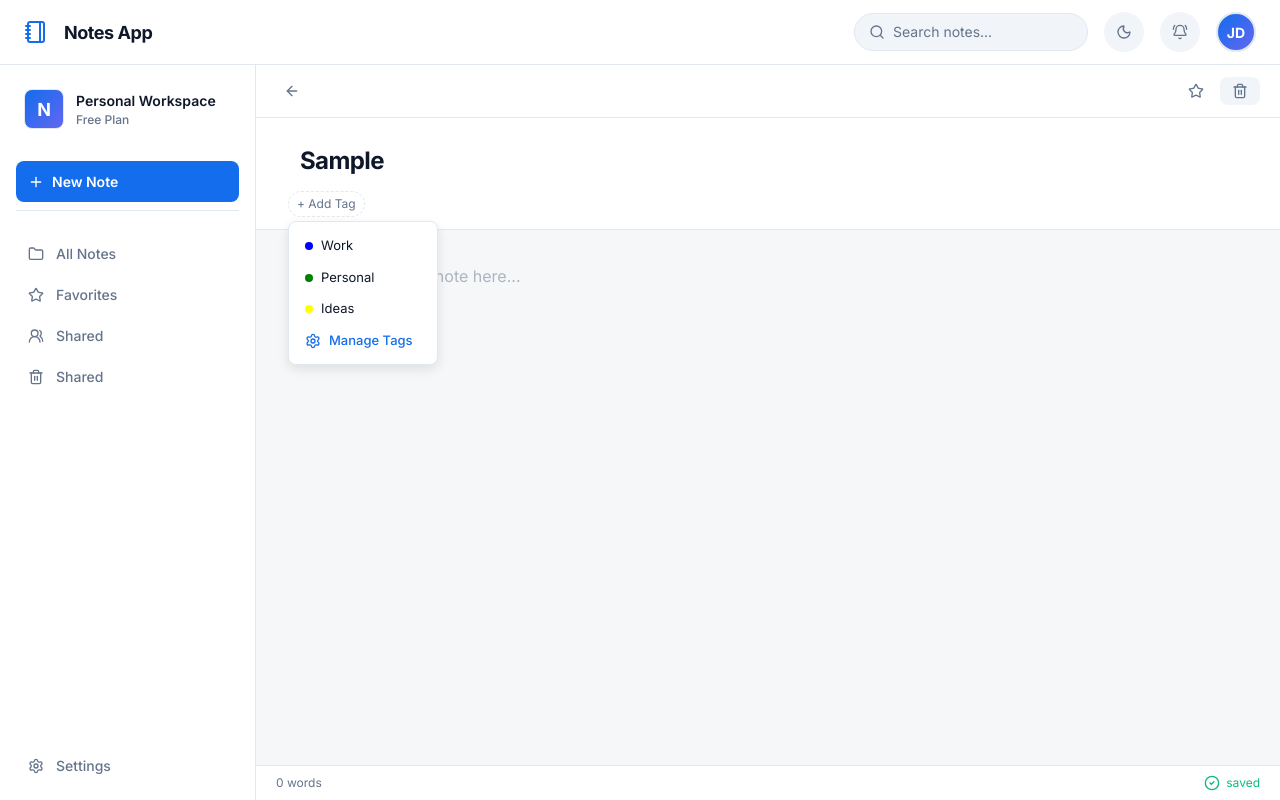
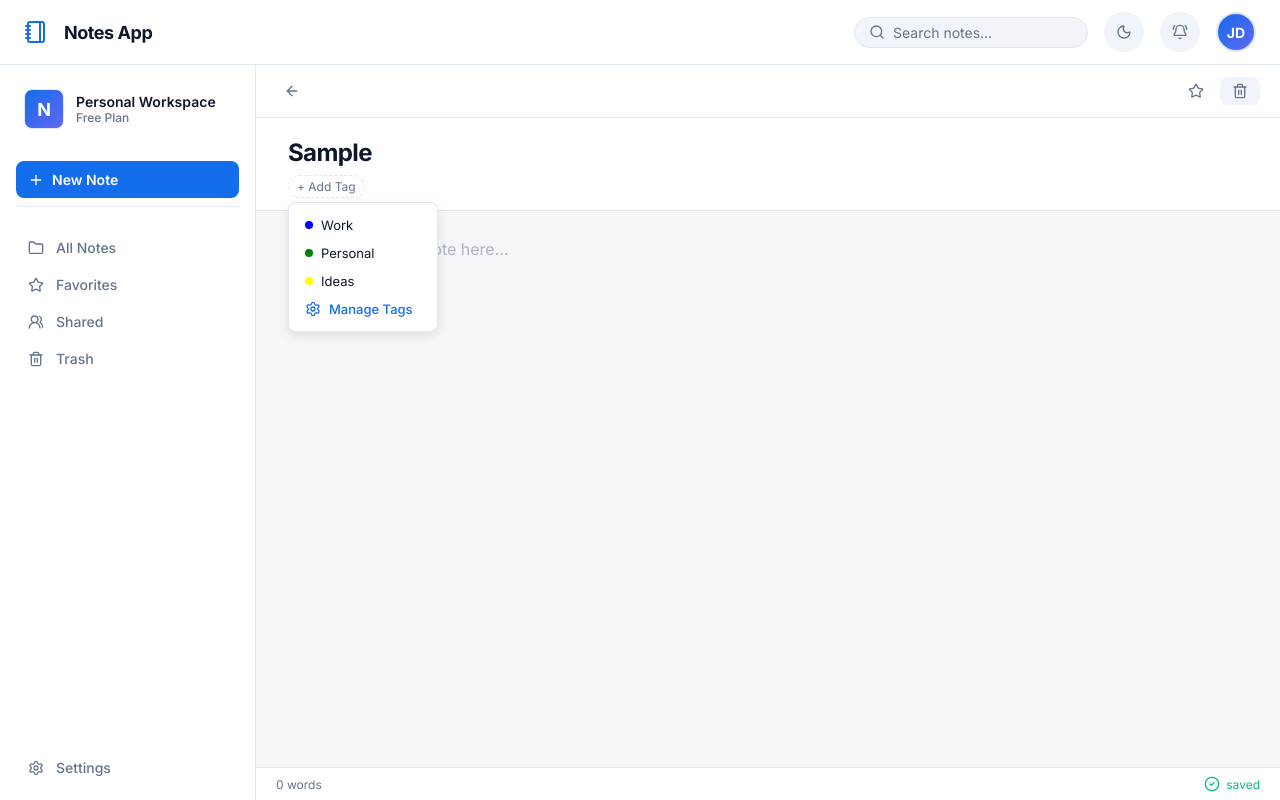
Before and after one commit to Afisphbl/note-app, a React (Create React App) app: page /note/fc45043d-7a7c-48d7-8830-be532e0906df in a window 1280 px wide. Both pictures are taken after typing "Sample" into the empty fields and a click on the button "+ Add Tag". Built offline with nearby package versions, Linux system fonts and the light colour scheme.

Commit message:
feat: enhance NoteEditor and SideBar components with improved state management and routing

```diff
--- a/public/index.html
+++ b/public/index.html
@@ -8,34 +8,11 @@
       name="description"
       content="Note app by Afis with live preview,Tags and more feature"
     />
-    <script src="https://cdn.tailwindcss.com?plugins=forms,container-queries"></script>
     <link
       href="https://fonts.googleapis.com/css2?family=Material+Symbols+Outlined:wght,FILL@100..700,0..1&amp;display=swap"
       rel="stylesheet"
     />
-    <script id="tailwind-config">
-      tailwind.config = {
-        darkMode: "class",
-        theme: {
-          extend: {
-            colors: {
-              primary: "#136dec",
-              "background-light": "#f6f7f8",
-              "background-dark": "#101822",
-            },
-            fontFamily: {
-              display: ["Inter"],
-            },
-            borderRadius: {
-              DEFAULT: "0.25rem",
-              lg: "0.5rem",
-              xl: "0.75rem",
-              full: "9999px",
-            },
-          },
-        },
-      };
-    </script>
+
     <title>Note App</title>
   </head>
   <body>
--- a/src/App.jsx
+++ b/src/App.jsx
@@ -1,5 +1,5 @@
 import React from "react";
-import { BrowserRouter, Routes, Route } from "react-router";
+import { BrowserRouter, Routes, Route, Outlet } from "react-router";
 import Header from "./components/Header/Header";
 import SideBar from "./components/SideBar/SideBar";
 import NoteEditor from "./components/Note/NoteEditor";
@@ -12,7 +12,7 @@ function App() {
         <main className="app-main">
           <SideBar />
           <Routes>
-            <Route path="/">
+            <Route path="/" element={<Outlet />}>
               <Route path="note/:id" element={<NoteEditor />} />
             </Route>
           </Routes>
--- a/src/Pages/Note.jsx
+++ /dev/null
@@ -1,6 +0,0 @@
-import Notes from "../components/Note/NoteEditor";
-function Note() {
-  return <Notes />;
-}
-
-export default Note;
--- a/src/components/Note/NoteEditor.jsx
+++ b/src/components/Note/NoteEditor.jsx
@@ -1,4 +1,5 @@
-import React, { useState } from "react";
+import React, { useEffect, useState } from "react";
+import { Link } from "react-router";
 import {
   ArrowLeft,
   StarIcon,
@@ -20,21 +21,41 @@ const sampleTags = [
 function NoteEditor() {
   const [tags, setTags] = useState(sampleTags);
   const [showTagPicker, setShowTagPicker] = useState(false);
-  const { resetNoteId } = useDataContext();
+  const {
+    title,
+    content,
+    tag,
+    href,
+    noteId,
+    resetNoteId,
+    onTitleChange,
+    onContentChange,
+    onTagChange,
+    addNote,
+  } = useDataContext();
 
   function toggleTagPicker() {
     setShowTagPicker((prev) => !prev);
   }
+
+  function onBack() {
+    resetNoteId();
+    addNote({ title, content, tag });
+    onTitleChange("");
+    onContentChange("");
+  }
+
   return (
-    <section className="editor">
+    <section className="editor" onClick={() => setShowTagPicker(false)}>
       <div className="editor__toolbar">
-        <Button
+        <Link
+          to={`${href.current}`}
           className="editor__toolbar-left editor__toolbar-btn"
           title="Go back to notes list"
-          onClick={resetNoteId}
+          onClick={onBack}
         >
           <ArrowLeft size={16} />
-        </Button>
+        </Link>
 
         <div className="editor__toolbar-right">
           <Button className="editor__toolbar-btn" title="Add to favorites">
@@ -51,10 +72,15 @@ function NoteEditor() {
 
       <MetaBar
         tags={tags}
+        title={title}
+        tag={tag}
         isTagPickerVisible={showTagPicker}
         toggleTagPicker={toggleTagPicker}
+        onTitleChange={onTitleChange}
+        onTagChange={onTagChange}
+        key={noteId}
       />
-      <EditorBody />
+      <EditorBody content={content} onContentChange={onContentChange} />
 
       <div className="editor__statusbar">
         <span>0 words</span>
@@ -67,22 +93,45 @@ function NoteEditor() {
   );
 }
 
-function MetaBar({ tags, isTagPickerVisible, toggleTagPicker }) {
+function MetaBar({
+  tags,
+  isTagPickerVisible,
+  toggleTagPicker,
+  title,
+  onTitleChange,
+  tag,
+  onTagChange,
+}) {
   return (
     <div className="editor__metabar">
-      <Input placeholder="Untitled Note" className="editor__title-input" />
+      <Input
+        placeholder="Untitled Note"
+        className="editor__title-input"
+        value={title}
+        onChange={(e) => onTitleChange(e.target.value)}
+      />
       <div className="editor__tags-row">
         <div className="editor__tag-picker-container">
-          <Button className="editor__add-tag-btn" onClick={toggleTagPicker}>
+          <Button
+            className="editor__add-tag-btn"
+            onClick={(e) => {
+              e.stopPropagation();
+              toggleTagPicker();
+            }}
+          >
             + Add Tag
           </Button>
 
           {isTagPickerVisible && (
             <div className="editor__tag-picker">
-              {tags.map((tag) => (
-                <Button key={tag.id} className="editor__tag-picker-item">
-                  <span className="editor__tag-picker-dot" style={tag.style} />
-                  {tag.name}
+              {tags.map((t) => (
+                <Button
+                  key={t.id}
+                  className="editor__tag-picker-item"
+                  onClick={() => onTagChange(t.name)}
+                >
+                  <span className="editor__tag-picker-dot" style={t.style} />
+                  {t.name}
                 </Button>
               ))}
               <Button className="editor__tag-picker-item editor__tag-picker-item--manage">
@@ -97,13 +146,15 @@ function MetaBar({ tags, isTagPickerVisible, toggleTagPicker }) {
   );
 }
 
-function EditorBody() {
+function EditorBody({ content, onContentChange }) {
   return (
     <div className="editor__body">
       <textarea
         className="editor__content"
         placeholder="Start writing your note here..."
-        multiline
+        multiline="true"
+        value={content}
+        onChange={(e) => onContentChange(e.target.value)}
       />
     </div>
   );
--- a/src/components/SideBar/SideBar.jsx
+++ b/src/components/SideBar/SideBar.jsx
@@ -1,4 +1,4 @@
-import React, { useEffect } from "react";
+import React, { use, useEffect, useState } from "react";
 import { Link } from "react-router";
 import {
   PlusIcon,
@@ -7,17 +7,15 @@ import {
   Users2Icon,
   Trash2Icon,
   Settings,
+  UploadCloud,
 } from "lucide-react";
 import { useDataContext } from "../../context/NoteProvider";
 import Button from "../Button/Button";
 import "./Sidebar.css";
 
 function SideBar() {
-  const { noteId, updateNoteId } = useDataContext();
-  let activeNoteId;
-  useEffect(() => {
-    activeNoteId = noteId;
-  }, [noteId]);
+  const { href, updateNoteId, updateHref } = useDataContext();
+  let id = crypto.randomUUID();
 
   return (
     <aside className="sidebar">
@@ -31,9 +29,12 @@ function SideBar() {
             </div>
           </div>
           <Link
-            to={`note/${activeNoteId}`}
+            to={`note/${id}`}
             className="sidebar__new-note-btn"
-            onClick={updateNoteId}
+            onClick={() => {
+              updateNoteId(id);
+              updateHref(window.location.pathname);
+            }}
           >
             <PlusIcon size={16} />
             New Note
@@ -41,23 +42,39 @@ function SideBar() {
         </div>
 
         <ul className="sidebar__nav">
-          <li className="sidebar__nav-item">
+          <Link
+            to="/"
+            className="sidebar__nav-item"
+            onClick={() => (href.current = window.location.pathname)}
+          >
             <FolderIcon size={16} />
             All Notes
-          </li>
+          </Link>
 
-          <li className="sidebar__nav-item">
+          <Link
+            to="favorites"
+            className="sidebar__nav-item"
+            onClick={() => (href.current = window.location.pathname)}
+          >
             <StarIcon size={16} />
             Favorites
-          </li>
-          <li className="sidebar__nav-item">
+          </Link>
+          <Link
+            to="shared"
+            className="sidebar__nav-item"
+            onClick={() => (href.current = window.location.pathname)}
+          >
             <Users2Icon size={16} />
             Shared
-          </li>
-          <li className="sidebar__nav-item">
+          </Link>
+          <Link
+            to="trash"
+            className="sidebar__nav-item"
+            onClick={() => (href.current = window.location.pathname)}
+          >
             <Trash2Icon size={16} />
-            Shared
-          </li>
+            Trash
+          </Link>
         </ul>
       </div>
 
--- a/src/context/NoteProvider.jsx
+++ b/src/context/NoteProvider.jsx
@@ -1,13 +1,23 @@
-import React, { createContext, useContext, useEffect, useState } from "react";
+import React, {
+  createContext,
+  useContext,
+  useEffect,
+  useRef,
+  useState,
+} from "react";
 
 // const NoteIdContext = createContext();
 const DataContext = createContext();
 
 export const NoteProvider = ({ children }) => {
   const [noteId, setNoteId] = useState(null);
+  const [notes, setNotes] = useState([]);
+  const [title, setTitle] = useState("");
+  const [content, setContent] = useState("");
+  const [tag, setTag] = useState("");
+  const href = useRef();
 
-  function updateNoteId() {
-    const id = crypto.randomUUID();
+  function updateNoteId(id) {
     setNoteId(id);
   }
 
@@ -15,10 +25,41 @@ export const NoteProvider = ({ children }) => {
     setNoteId(null);
   }
 
+  function updateHref(newHref) {
+    href.current = newHref;
+  }
+
+  function onTitleChange(newTitle) {
+    setTitle(newTitle);
+  }
+
+  function onContentChange(newContent) {
+    setContent(newContent);
+  }
+
+  function onTagChange(newTag) {
+    setTag(newTag);
+  }
+
+  function addNote(note) {
+    note = { ...note, id: noteId };
+    setNotes((prev) => [...prev, note]);
+  }
+
   const value = {
+    notes,
     noteId,
+    title,
+    content,
+    tag,
+    href,
     updateNoteId,
     resetNoteId,
+    updateHref,
+    addNote,
+    onTitleChange,
+    onContentChange,
+    onTagChange,
   };
 
   return <DataContext.Provider value={value}>{children}</DataContext.Provider>;
```
